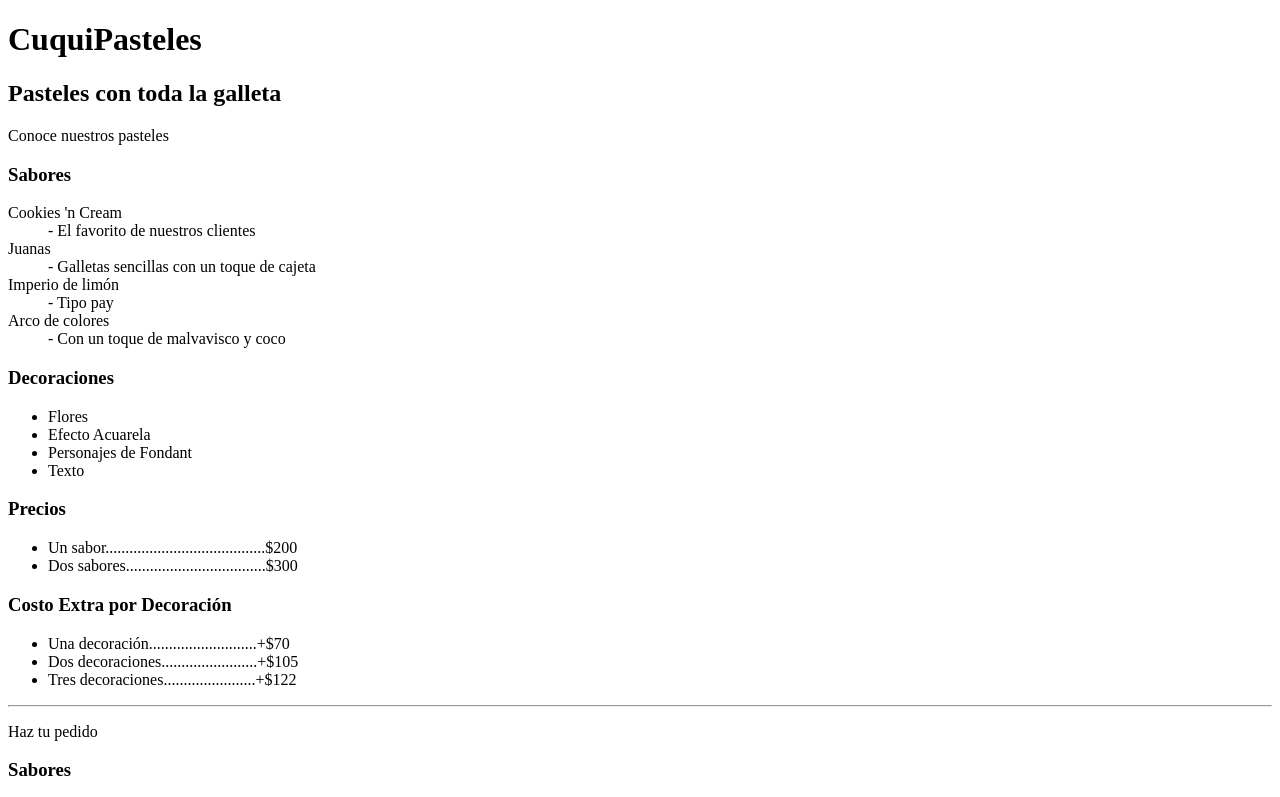
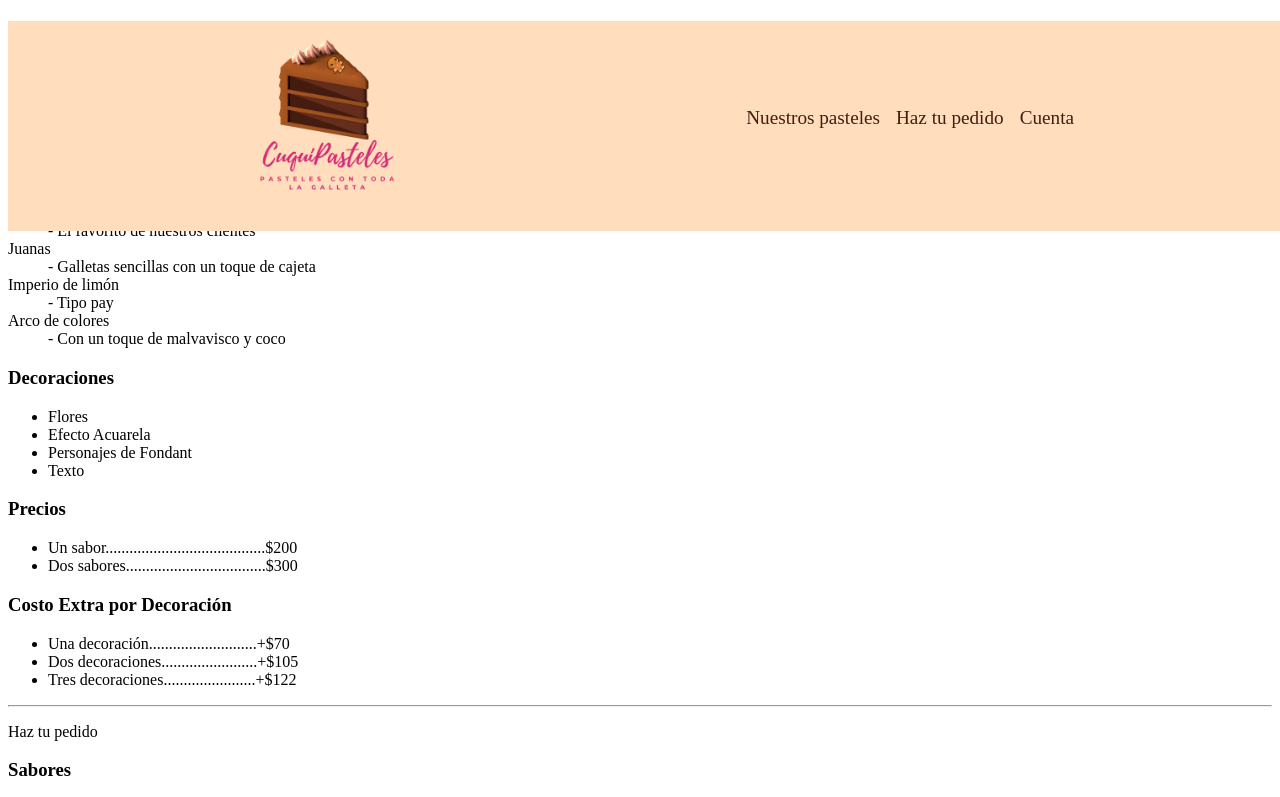
Before and after one commit to Pagutri/CuquiPasteles, a plain HTML site: page index.html in a window 1280 px wide. Shown: the top 797 px of the page. Drawn offline with Linux system fonts and the light colour scheme.

Commit message:
Crear barra de navegación

```diff
--- a/index.html
+++ b/index.html
@@ -5,8 +5,20 @@
     <meta http-equiv="X-UA-Compatible" content="IE=edge">
     <meta name="viewport" content="width=device-width, initial-scale=1.0">
     <title>CuquiPasteles</title>
+    <link rel="stylesheet" href="styles.css">
 </head>
 <body>
+    <header>
+        <img src="img/CuquiPastelesLogo.png" alt="Logo de CuquiPasteles" class="logo">
+        <nav>
+            <ul>
+                <li><a href="#">Nuestros pasteles</a></li>
+                <li><a href="#">Haz tu pedido</a></li>
+                <li><a href="#">Cuenta</a></li>
+            </ul>
+        </nav>
+    </header>
+
     <h1>CuquiPasteles</h1>
     <h2>Pasteles con toda la galleta</h2>
 
--- /dev/null
+++ b/styles.css
@@ -0,0 +1,48 @@
+:root {
+    --black-bean: #441d0f;
+    --windsor-tan: #a65421;
+    --telemagenta: #d62976;
+    --shimmering-blush: #ea839a;
+    --peach-puff: #ffddbd;
+}
+
+header {
+    background: var(--peach-puff);
+    text-align: center;
+    position: fixed;
+    z-index: 999;
+    width: 100%;
+    display: grid;
+    grid-template-columns: 1fr auto minmax(600px, 3fr) 1fr;
+}
+
+nav {
+    grid-column: 3 / 4;
+    display: flex;
+    justify-content: flex-end;
+    align-items: center;
+}
+
+nav ul {
+    display: flex;
+    margin: 0;
+    padding: 0;
+    list-style: none;
+}
+
+nav li {
+    margin-bottom: 1em;
+    margin-left: 1em;
+}
+
+nav a {
+    position: relative;
+    text-decoration: none;
+    font-size: 1.2rem;
+    color: var(--black-bean);
+}
+
+.logo {
+    grid-column: 2 / 3;
+    width: 210px;
+}
```
